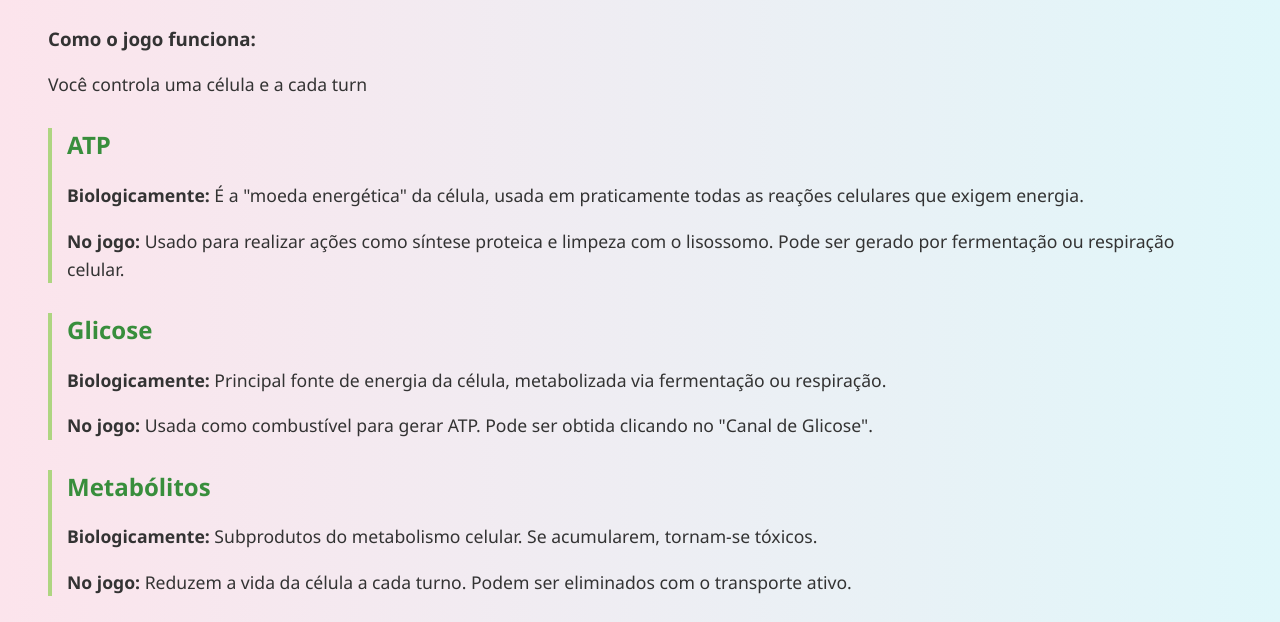
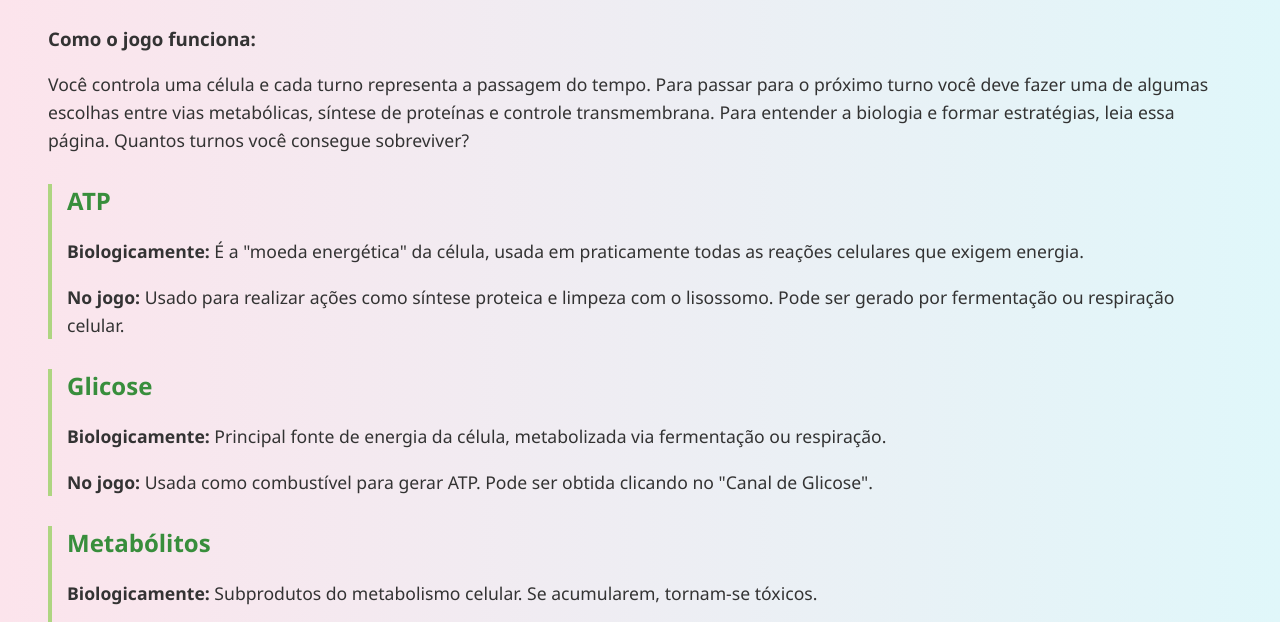
Before and after one commit to fred25/extensao_bioquimica_1, a plain HTML site: page guia.html in a window 1280 px wide. Shown: the part 143-765 px from the top of the page. Drawn offline with Linux system fonts and the light colour scheme.

Commit message:
update guia

```diff
--- a/guia.html
+++ b/guia.html
@@ -63,7 +63,7 @@
     <h1>Guia do Jogo da Célula</h1>
 
     <h3>Como o jogo funciona:</h3>
-    <p>Você controla uma célula e a cada turn</p>
+    <p>Você controla uma célula e cada turno representa a passagem do tempo. Para passar para o próximo turno você deve fazer uma de algumas escolhas entre vias metabólicas, síntese de proteínas e controle transmembrana. Para entender a biologia e formar estratégias, leia essa página. Quantos turnos você consegue sobreviver?</p>
 
     <div class="bloco">
         <h2>ATP</h2>
```
